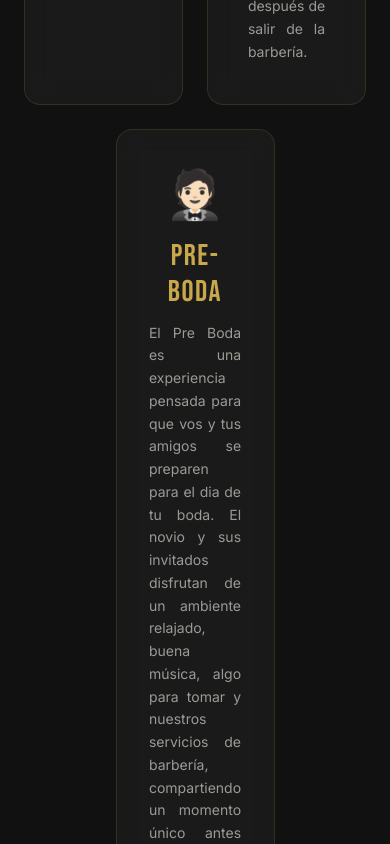
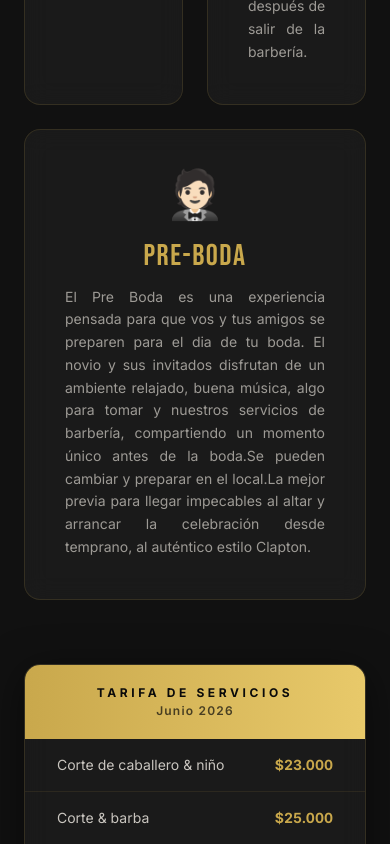
Before and after one commit to salvador-castro/clapton-barberia, a React (Vite) app: page / in a window 390 px wide. Shown: the part 10820-11664 px from the top of the page. Built offline with nearby package versions, Linux system fonts and the light colour scheme.

Commit message:
fixing css

```diff
--- a/src/components/Services.tsx
+++ b/src/components/Services.tsx
@@ -65,7 +65,7 @@ export default function Services() {
             <div
               key={s.id}
               id={`service-${s.id}`}
-              className="glass-card service-card rounded-2xl p-10 border border-gold/10 cursor-default text-center flex flex-col items-center w-[calc(50%-12px)] lg:w-[calc(33.333%-16px)]"
+              className="glass-card service-card rounded-2xl p-10 border border-gold/10 cursor-default text-center flex flex-col items-center w-[calc(50%-12px)] last:w-full lg:w-[calc(33.333%-16px)] lg:last:w-[calc(33.333%-16px)]"
             >
               <span className="text-5xl mb-5 block">{s.icon}</span>
               <h3
```
